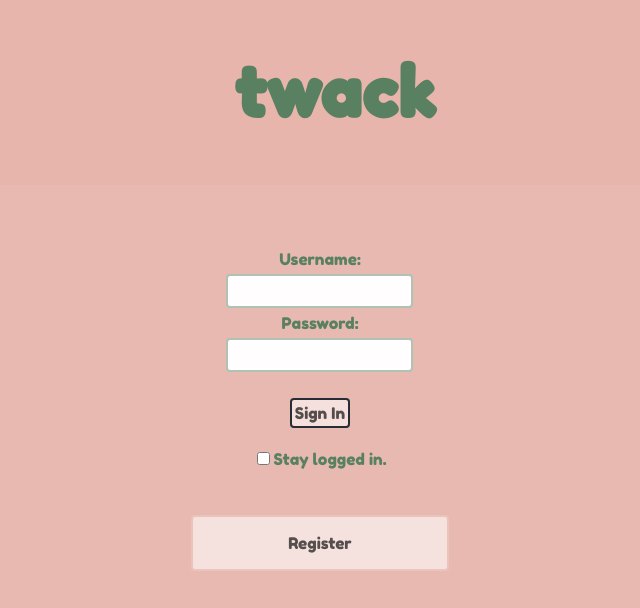
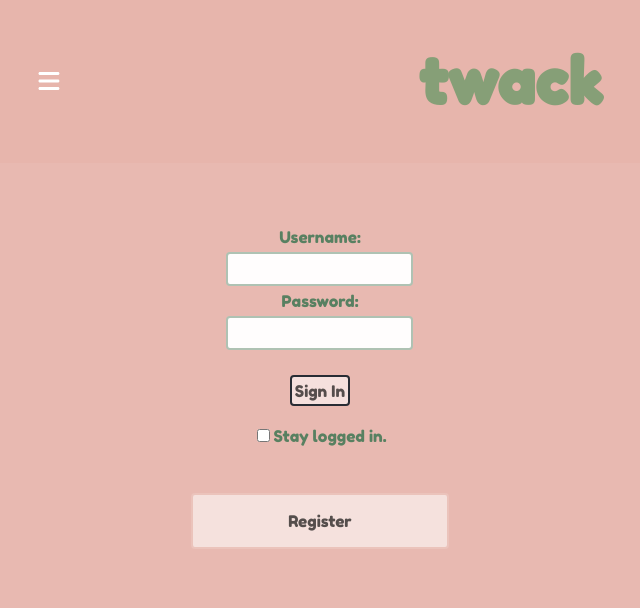
Before and after one commit to ellis0n/twack, a React (Create React App) app: page /login in a window 1280 px wide. Shown: the top 608 px of the page, without its empty margins (320-960 px from the left). Built offline with nearby package versions, Linux system fonts and the light colour scheme.

Commit message:
menu fix

```diff
--- a/src/App.css
+++ b/src/App.css
@@ -19,6 +19,7 @@ body {
 }
 
 .banner {
+	display: flex;
 	font-weight: 900;
 	min-height: 2vh;
 	font-size: calc(30px + 5vmin);
--- a/src/components/Banner.jsx
+++ b/src/components/Banner.jsx
@@ -1,32 +1,63 @@
-import React from "react";
-import { FontAwesomeIcon } from '@fortawesome/react-fontawesome';
-import { faBars } from '@fortawesome/free-solid-svg-icons';
-import { useNavigate, Link } from "react-router-dom";
-import { useContext } from "react";
-import AuthContext from "../context/AuthProvider";
+import { React, useState } from "react";
+import { FontAwesomeIcon } from "@fortawesome/react-fontawesome";
+import { faBars } from "@fortawesome/free-solid-svg-icons";
+import styled from "styled-components";
+import { Link } from "react-router-dom";
 
+const StyledBanner = styled.div`
+	font-weight: 900;
+	color: #588061;
+	font-family: "Fredoka One", cursive;
+	justify-content: center;
+	background-color: #e7b5ac;
 
+	display: ${(props) => (props.theme === "landing" ? "block" : "flex")};
 
-const Banner = ({className}) => {
-// This function links the user to the home page
+	justify-content: space-evenly;
+	align-items: center;
 
-  return (
-    <>
-  <div className={className}>
-    { className === "banner-sm" ?   <div className = "burger"> <FontAwesomeIcon
-      icon={faBars}
-      color="white"
-      size="xs"
-      className = "burger"
-      /></div> : null }
-    <div className="logo" >
-      <Link to= "/" className = "logo-link"><div className="logo" >twack</div></Link>
-    </div>
-  </div>
-  </>
+	font-size: ${(props) => (props.theme === "landing" ? "3rem" : "2rem")};
 
-  );
+	:hover {
+		color: #869f77;
+	}
+`;
 
+const MenuWrapper = styled.div`
+	display: ${(props) => (props.theme === "landing" ? "none" : "block")};
+`;
+
+const Banner = ({ theme }) => {
+	const [menuOpen, setMenuOpen] = useState(false);
+
+	console.log(theme);
+	console.log(menuOpen);
+
+	const handleMenuClick = () => {
+		setMenuOpen(!menuOpen);
+	};
+
+	return (
+		<StyledBanner theme={theme}>
+			<MenuWrapper
+				theme={theme}
+				onClick={(e) => {
+					e.preventDefault();
+					handleMenuClick();
+				}}
+			>
+				<FontAwesomeIcon
+					icon={faBars}
+					color="white"
+					size="xs"
+					className="burger"
+				/>
+			</MenuWrapper>
+			<Link to="/" className="logo-link">
+				<h1>twack</h1>
+			</Link>
+		</StyledBanner>
+	);
 };
 
 export default Banner;
--- a/src/components/Navbar.jsx
+++ b/src/components/Navbar.jsx
@@ -11,7 +11,8 @@ const StyledNav = Styled.div`
   z-index: 1;
   width: 95vh;
   height: 100vh;
-
+  background: #588061;
+  position: fixed;
 
   a {
     text-decoration: none;
--- a/src/pages/Landing/Landing.jsx
+++ b/src/pages/Landing/Landing.jsx
@@ -17,7 +17,7 @@ const Landing = () => {
 
 	return (
 		<>
-			<Banner className="banner" />
+			<Banner theme="landing" />
 			<div className="landing-wrapper">
 				<Link to="/login" style={{ textDecoration: "none" }}>
 					<div className="landing-btn">
```
